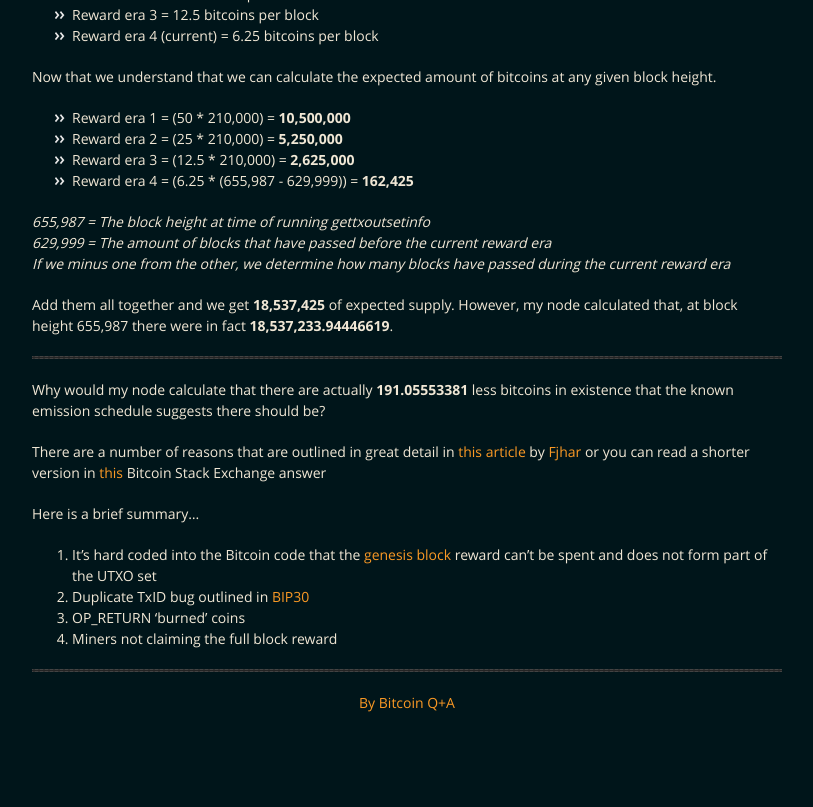
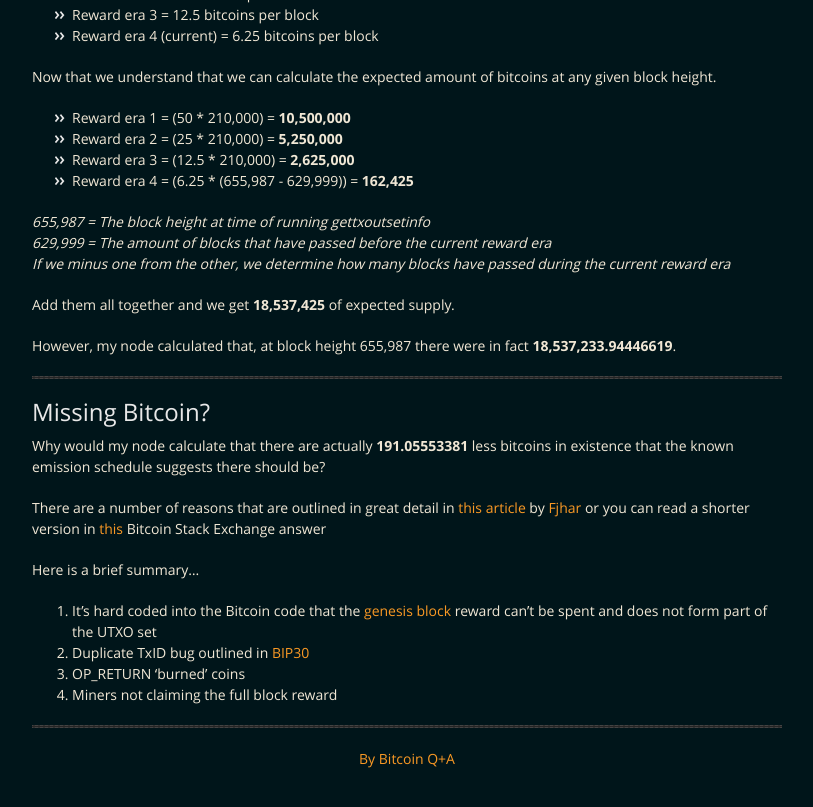
Before and after one commit to BitcoinQnA/verify-supply, a Jekyll site: the page built from index.md, in a window 1280 px wide and 900 px high, scrolled down 1974 px. Shown: the top 807 px of the window, without its empty margins (233-1046 px from the left). Built offline with Jekyll 4.4.1, drawn with Linux system fonts in a browser that asks for light colours.

Commit message:
Update index.md

```diff
--- a/index.md
+++ b/index.md
@@ -86,9 +86,13 @@ Now that we understand that we can calculate the expected amount of bitcoins at
 *629,999 = The amount of blocks that have passed before the current reward era*
 *If we minus one from the other, we determine how many blocks have passed during the current reward era*
 
-Add them all together and we get **18,537,425** of expected supply. However, my node calculated that, at block height 655,987 there were in fact **18,537,233.94446619**.
+Add them all together and we get **18,537,425** of expected supply.
+
+However, my node calculated that, at block height 655,987 there were in fact **18,537,233.94446619**.
 
 ***
+
+## Missing Bitcoin?
 
 Why would my node calculate that there are actually **191.05553381** less bitcoins in existence that the known emission schedule suggests there should be?
 
```
